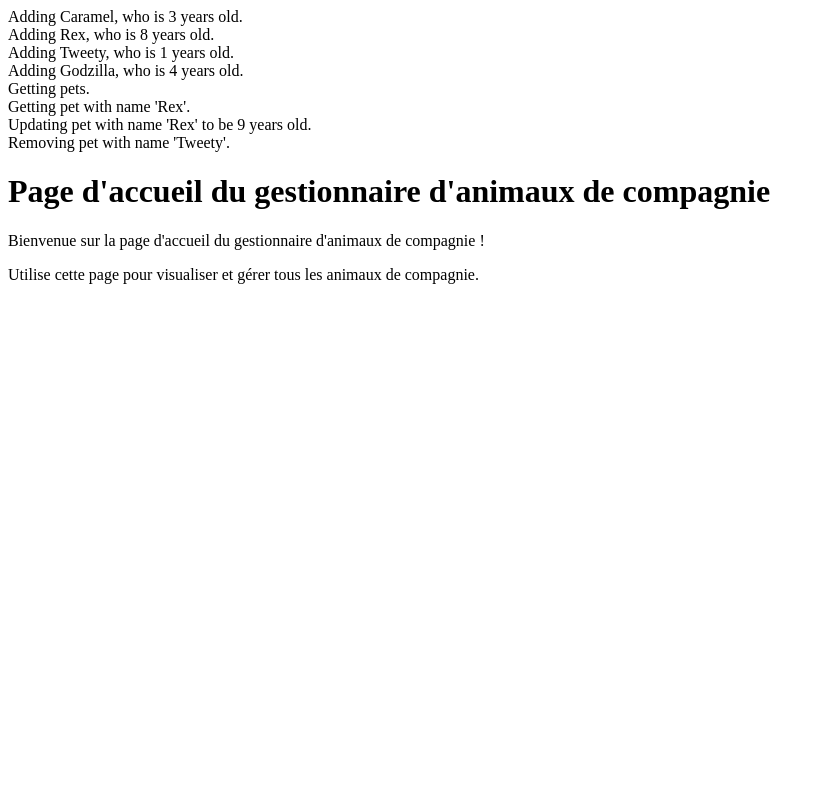
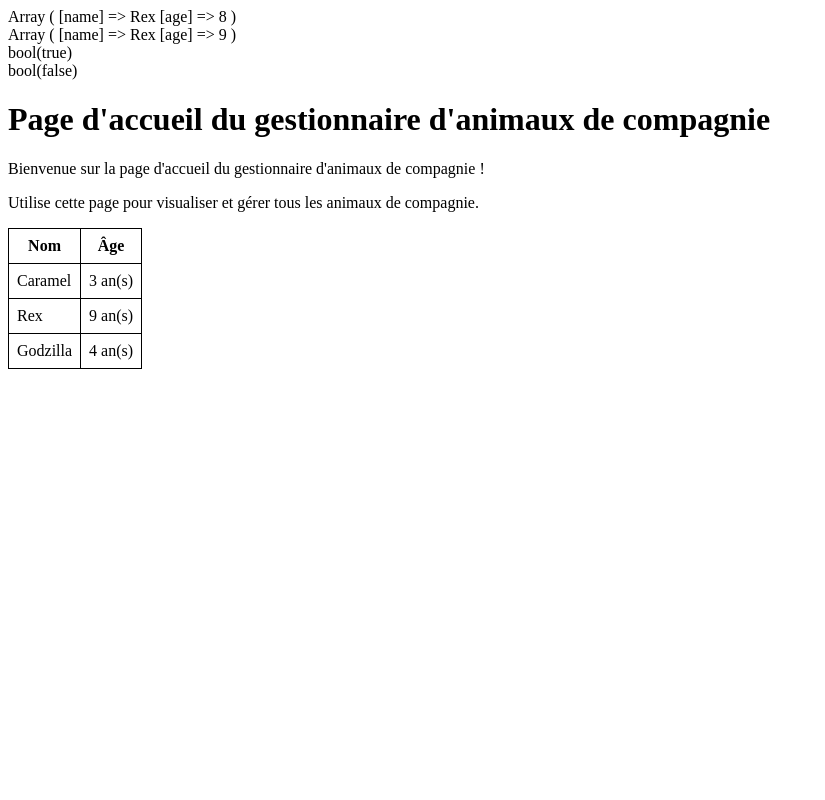
Before and after one commit to DYLANeay/php-progServ1, a PHP site: page /mini-projet/index.php in a window 1280 px wide. Shown: the whole page, without its empty margins (0-825 px from the left). Run offline with PHP 8.4, Linux system fonts and the light colour scheme.

Commit message:
avancement dans le mini-projet

```diff
--- a/progserv1/mini-projet/functions.php
+++ b/progserv1/mini-projet/functions.php
@@ -1,25 +1,82 @@
 <?php
-function getPets()
-{
-    echo "Getting pets.<br>";
+
+$pets = [];
+
+
+// $pets = [
+//     "Caramel" => [
+//         "name" => "Caramel",
+//         "age" => 3,
+//     ],
+//     "Rex" => [
+//         "name" => "Rex",
+//         "age" => 8,
+//     ],
+//     'Tweety' => [
+//         'name' => 'Tweety',
+//         'age' => 1
+//     ],
+//     'Godzilla' => [
+//         'name' => 'Godzilla',
+//         'age' => 4
+//     ]
+// ];
+
+function getPets() {
+    global $pets;
+
+    return $pets;
 }
 
-function getPet($name)
-{
-    echo "Getting pet with name '$name'.<br>";
+function getPet($name) {
+
+    global $pets;
+
+    if (array_key_exists($name, $pets)) {
+        // ...si l'animal existe, on le retourne.
+        return $pets[$name];
+    } else {
+        // ...si l'animal n'existe pas, on retourne `false`.
+        return false;
+    }
 }
 
-function addPet($name, $age)
-{
-    echo "Adding $name, who is $age years old.<br>";
+function addPet($name, $age) {
+
+    global $pets;
+
+    $pets[$name] = [
+        'name' => $name,
+        'age' => $age
+    ];
+
+    return $pets[$name];
 }
 
-function updatePet($name, $age)
-{
-    echo "Updating pet with name '$name' to be $age years old.<br>";
+function updatePet($name, $age) {
+    global $pets;
+
+    if (array_key_exists($name, $pets)) {
+        // ...si l'animal existe, on le retourne.
+        $pet = $pets[$name];
+        $pet["age"] = $age;
+        $pets[$name] = $pet;
+        return $pet;
+    } else {
+        // ...si l'animal n'existe pas, on retourne `false`.
+        return false;
+    }
 }
 
-function removePet($name)
-{
-    echo "Removing pet with name '$name'.<br>";
+function removePet($name) {
+    global $pets;
+
+    if (array_key_exists($name, $pets)) {
+        // ...si l'animal existe, on le retourne.
+        unset($pets[$name]);
+        return true;
+    } else {
+        // ...si l'animal n'existe pas, on retourne `false`.
+        return false;
+    }
 }
--- a/progserv1/mini-projet/index.php
+++ b/progserv1/mini-projet/index.php
@@ -13,18 +13,36 @@ addPet("Tweety", 1);
 // Crée Godzilla, un lézard de 4 ans
 addPet("Godzilla", 4);
 
-// Récupère tous les animaux
-getPets();
+// Récupère l'animal nommé Rex
+$rex = getPet("Rex");
 
-// Récupère l'animal nommé Rex
-getPet("Rex");
+// Affiche les propriétés de Rex
+print_r($rex);
+echo "<br>";
 
 // Met à jour l'âge de Rex à 9 ans
-updatePet("Rex", 9);
+$rex = updatePet("Rex", 9);
+
+// Affiche les propriétés de Rex
+print_r($rex);
+echo "<br>";
 
 // Supprime Tweety... :(
-removePet("Tweety");
+$success = removePet("Tweety");
 
+// Affiche si la suppression a réussi
+var_dump($success);
+echo "<br>";
+
+// On essaie de récupérer Tweety
+$tweety = getPet("Tweety");
+
+// Affiche si Tweety a été trouvé
+var_dump($tweety);
+echo "<br>";
+
+// Récupère tous les animaux
+$pets = getPets();
 ?>
 
 <!DOCTYPE html>
@@ -34,12 +52,32 @@ removePet("Tweety");
     <meta charset="UTF-8">
     <meta name="viewport" content="width=device-width, initial-scale=1.0">
     <title>Page d'accueil | Gestionnaire d'animaux de compagnie</title>
+    <link rel="stylesheet" href="style.css">
 </head>
 
 <body>
     <h1>Page d'accueil du gestionnaire d'animaux de compagnie</h1>
     <p>Bienvenue sur la page d'accueil du gestionnaire d'animaux de compagnie !</p>
     <p>Utilise cette page pour visualiser et gérer tous les animaux de compagnie.</p>
+
+    <table>
+        <thead>
+            <tr>
+                <th>Nom</th>
+                <th>Âge</th>
+            </tr>
+        </thead>
+        <tbody>
+            <?php foreach ($pets as $pet) { ?>
+                <tr>
+                    <td><?php echo $pet['name'] ?></td>
+                    <td><?= $pet['age'] ?> an(s)</td>
+                </tr>
+            <?php } ?>
+        </tbody>
+    </table>
 </body>
 
+
+
 </html>
--- /dev/null
+++ b/progserv1/mini-projet/style.css
@@ -0,0 +1,7 @@
+table,
+        th,
+        td {
+            border: 1px solid black;
+            border-collapse: collapse;
+            padding: 8px;
+        }
```
